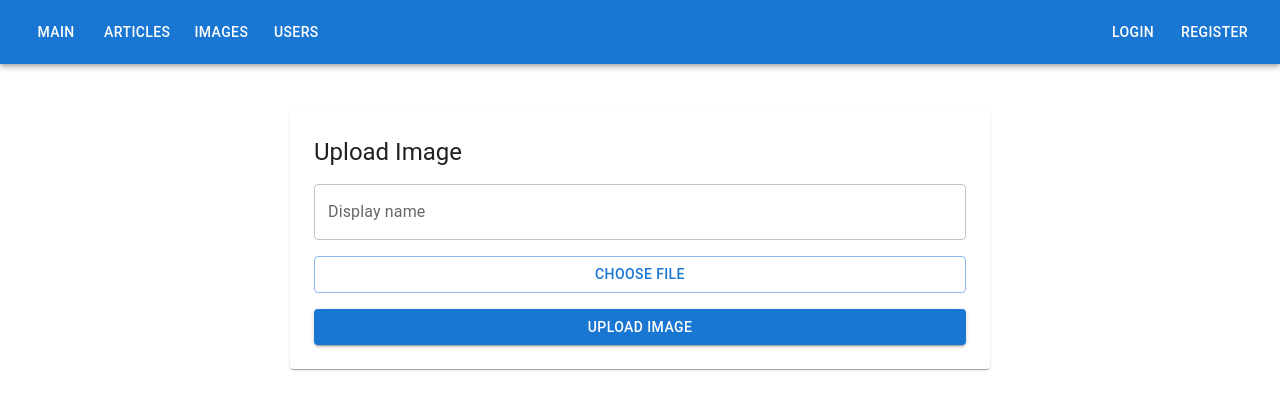
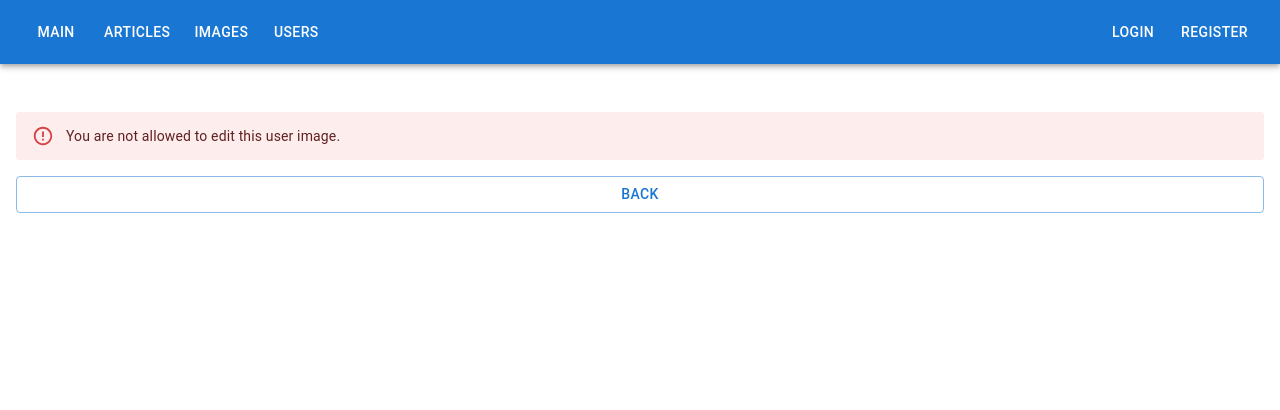
Before and after one commit to wojcho/wikiclone, a React (Vite) app in the folder frontend/: page /images/new in a window 1280 px wide. Shown: the top 410 px of the page. Built offline with nearby package versions, Linux system fonts and the light colour scheme; no server answers.

Commit message:
Alerts for permissions

```diff
--- a/frontend/src/views/image/ImageEditView.tsx
+++ b/frontend/src/views/image/ImageEditView.tsx
@@ -17,10 +17,13 @@ import {
   getImageMetadataImagesImageIdGet,
 } from "../../client/sdk.gen";
 import type { ImageRead } from "../../client/types.gen";
+import { useAuth } from "../../auth/AuthContext";
 
 export default function ImageEditView() {
   const { id } = useParams();
   const navigate = useNavigate();
+
+  const { user: currentUser } = useAuth();
 
   const isEdit = Boolean(id);
 
@@ -62,6 +65,24 @@ export default function ImageEditView() {
 
     load();
   }, [id, isEdit]);
+
+  if (!currentUser) {
+      return (
+        <Box sx={{ mt: 4 }}>
+          <Stack spacing={2}>
+            <Alert severity="error">
+              You are not allowed to edit this user image.
+            </Alert>
+            <Button
+              variant="outlined"
+              onClick={() => navigate(`/images/${id}`)}
+            >
+              Back
+            </Button>
+          </Stack>
+        </Box>
+      );
+    }
 
   const handleFileChange = (e: React.ChangeEvent<HTMLInputElement>) => {
     const f = e.target.files?.[0];
--- a/frontend/src/views/user/UserEditView.tsx
+++ b/frontend/src/views/user/UserEditView.tsx
@@ -96,10 +96,10 @@ export default function UserEditView() {
     }
   };
 
-  const isForbidden =
+  const isForbidden = (!currentUser) || (
     currentUser &&
     id &&
-    currentUser.id !== id;
+    currentUser.id !== id);
 
   if (authLoading || loading) {
     return (
--- a/frontend/src/views/user/UserListView.tsx
+++ b/frontend/src/views/user/UserListView.tsx
@@ -7,7 +7,6 @@ import {
   Stack,
   Avatar,
   CircularProgress,
-  Chip,
 } from "@mui/material";
 import { Link as RouterLink } from "react-router-dom";
 
@@ -83,12 +82,12 @@ export default function UserListView() {
         {users.map((user) => (
           <Card
             key={user.id}
+            raised={isSelf(user.id)}
             sx={{
               display: "flex",
               p: 2,
               gap: 2,
-              bgcolor: isSelf(user.id) ? "action.selected" : "background.paper",
-              border: isSelf(user.id) ? "1px solid" : "none",
+              border: isSelf(user.id) ? "2px solid" : "none",
               borderColor: "primary.main",
             }}
           >
```
